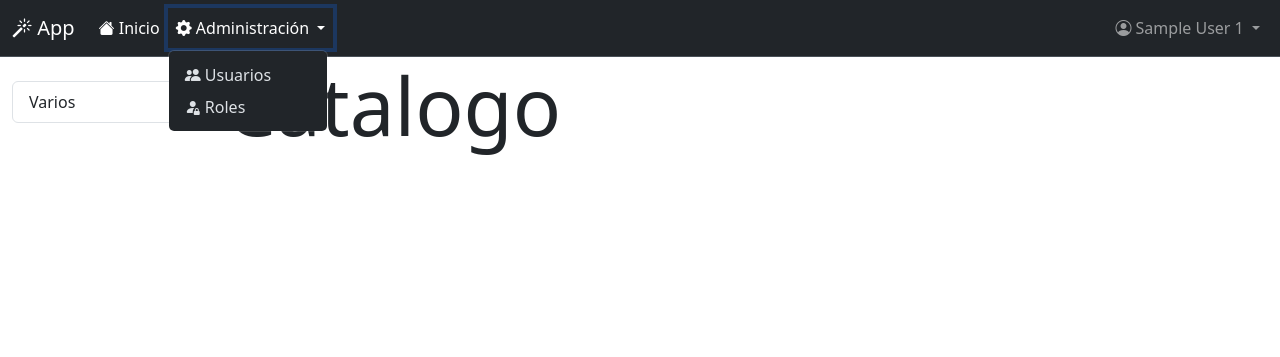
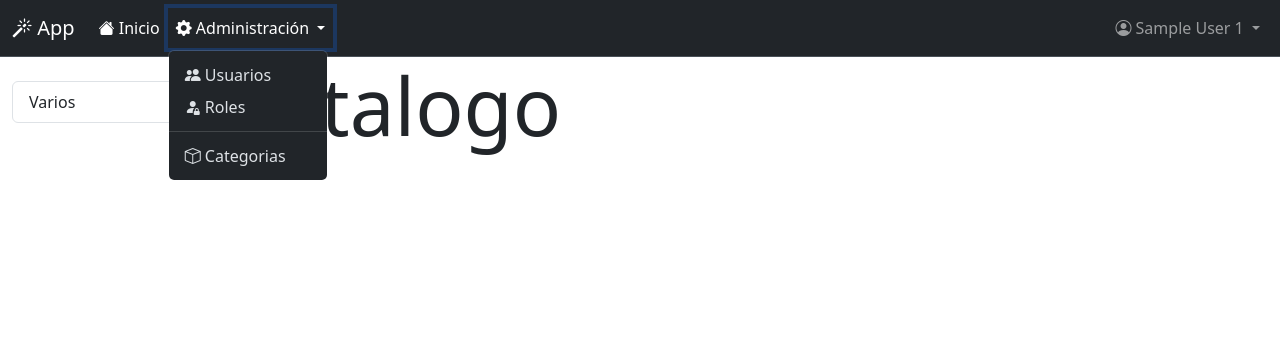
Before and after one commit to marceloaudisioClases/catalogo1830, a CodeIgniter app: page /catalogo/index.php/catalogo/index in a window 1280 px wide, after a click on "Administración". Shown: the top 357 px of the page. Run offline with CodeIgniter, Linux system fonts and the light colour scheme; the visitor is signed in with stand-in values (Sample User, id 1); data comes from the database, SQL or seed files in the repository.

Commit message:
agregue nuevo menu

```diff
--- a/application/views/catalogo/menu.php
+++ b/application/views/catalogo/menu.php
@@ -19,6 +19,8 @@
             <ul class="dropdown-menu">
                 <li><a class="dropdown-item" href="#"><i class="bi bi-people-fill"></i> Usuarios</a></li>
                 <li><a class="dropdown-item" href="#"><i class="bi bi-person-fill-lock"></i> Roles</a></li>
+                <li><hr class="dropdown-divider"></li>
+                <li><a class="dropdown-item" href="<?php echo site_url("categorias"); ?>"><i class="bi bi-box"></i> Categorias</a></li>
             </ul>
             </li>
         <?php
--- a/application/views/menu.php
+++ b/application/views/menu.php
@@ -19,6 +19,8 @@
             <ul class="dropdown-menu">
                 <li><a class="dropdown-item" href="#"><i class="bi bi-people-fill"></i> Usuarios</a></li>
                 <li><a class="dropdown-item" href="#"><i class="bi bi-person-fill-lock"></i> Roles</a></li>
+                <li><hr class="dropdown-divider"></li>
+                <li><a class="dropdown-item" href="<?php echo site_url("categorias"); ?>"><i class="bi bi-box"></i> Categorias</a></li>
             </ul>
             </li>
         <?php
```
